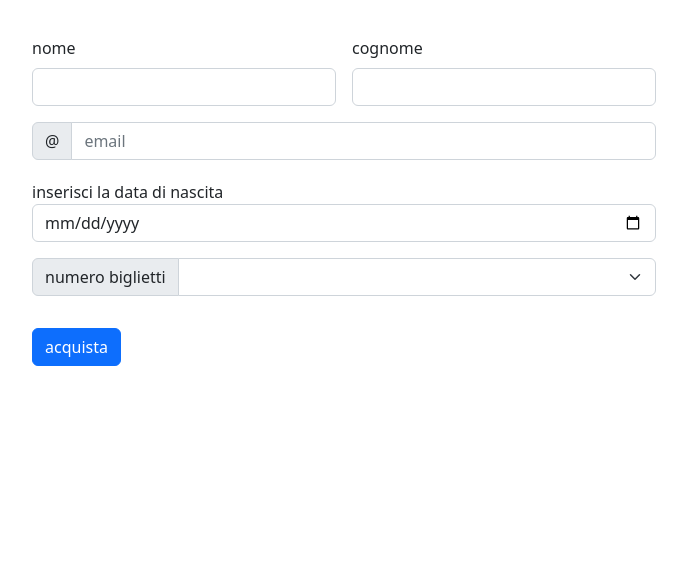
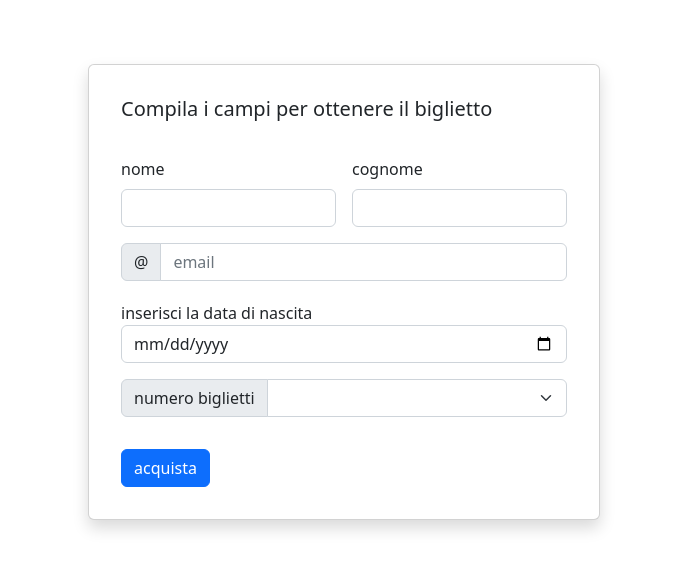
Before and after one commit to tonyRitrovato/Django-Web-site, a Django app: page /index/form in a window 1280 px wide. Shown: the part 56-626 px from the top of the page, without its empty margins (296-983 px from the left). Run offline with Django 4.2, Linux system fonts and the light colour scheme.

Commit message:
from changed

```diff
--- a/index/templates/index/form.html
+++ b/index/templates/index/form.html
@@ -4,8 +4,9 @@
 <style>
   @media (min-width: 1000px){
     .responsive{
-      width: 50%;
-      margin-left: 25%;
+      width: 40%;
+      margin-left: 30%;
+      margin-top: 5%;
     }
   }
 
@@ -13,12 +14,16 @@
     .responsive{
       width: 80%;
       margin-left: 10%;
+      margin-top: 20%;
     }
   }
 
 /*  */
 </style>
-<form class="row g-3 responsive" style="margin-top: 20px;">
+<div class="card responsive shadow p-3 mb-5 bg-body rounded" >
+  <div class="card-body">
+    <h5 class="card-title">Compila i campi per ottenere il biglietto</h5>
+    <form class="row g-3" style="margin-top: 20px;">
       <div class="col-md-6">
         <label class="form-label">nome</label>
         <input type="text" class="form-control" id="inputEmail4" required>
@@ -57,10 +62,6 @@
         <button type="submit" class="btn btn-primary">acquista</button>
       </div>
     </form>
-
-<script>
-  $('.datepicker').datepicker({
-  inline: true
-});
-</script>
+  </div>
+</div>
 {% endblock %}
```
Lines whose indentation alone changed are shown as unchanged.
